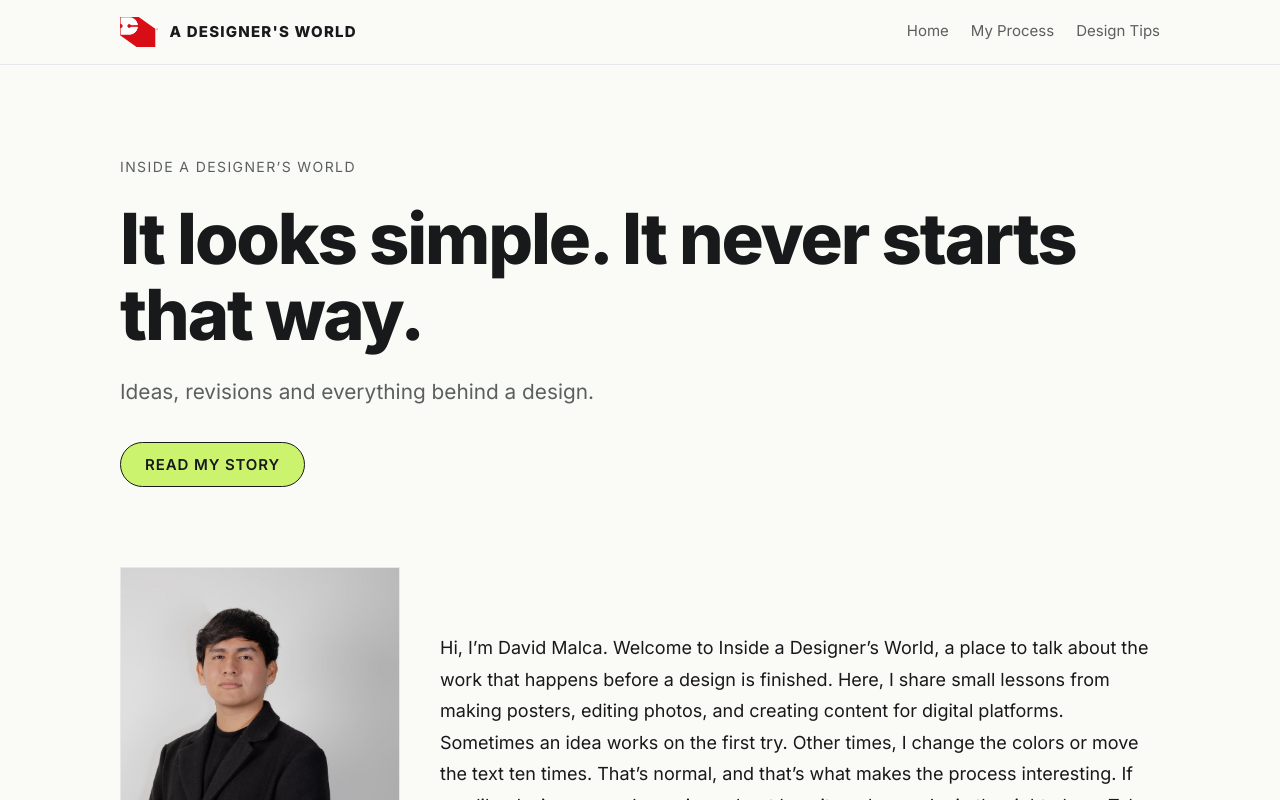
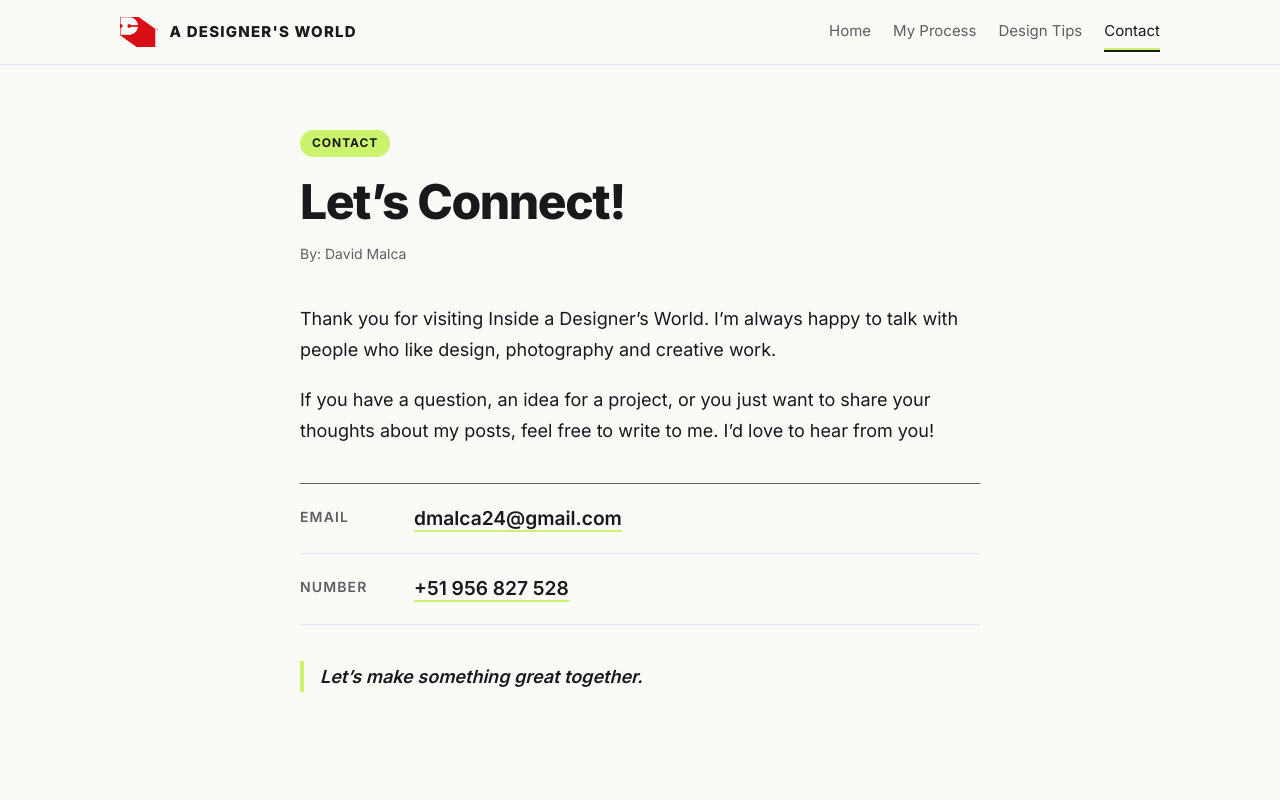
Before and after one commit to fabianrodriguez33/blog, a React (Vite) app: page /contact in a window 1280 px wide. Shown: the top 800 px of the page. Built offline with nearby package versions, Linux system fonts and the light colour scheme.

Commit message:
Add contact page

```diff
--- a/src/App.tsx
+++ b/src/App.tsx
@@ -5,6 +5,7 @@ import Footer from "./components/Footer";
 import Home from "./pages/Home";
 import MyProcess from "./pages/MyProcess";
 import DesignTips from "./pages/DesignTips";
+import Contact from "./pages/Contact";
 
 export default function App() {
   const { pathname } = useLocation();
@@ -19,7 +20,8 @@ export default function App() {
           <Route path="/" element={<Home />} />
           <Route path="/my-process" element={<MyProcess />} />
           <Route path="/design-tips" element={<DesignTips />} />
-          <Route path="*" element={<Home />} />
+          <Route path="/contact" element={<Contact />} />
+          <Route path="*"element={<Home />} />
         </Routes>
       </main>
       <Footer />
--- a/src/components/Header.tsx
+++ b/src/components/Header.tsx
@@ -12,6 +12,7 @@ export default function Header() {
           <NavLink to="/" end>Home</NavLink>
           <NavLink to="/my-process">My Process</NavLink>
           <NavLink to="/design-tips">Design Tips</NavLink>
+          <NavLink to="/contact">Contact</NavLink>
         </nav>
       </div>
     </header>
--- /dev/null
+++ b/src/pages/Contact.tsx
@@ -0,0 +1,27 @@
+import { AUTHOR } from "../config";
+
+export default function Contact() {
+  return (
+    <section className="container article">
+      <span className="badge">Contact</span>
+      <h1>Let’s Connect!</h1>
+      <p className="meta">By: {AUTHOR}</p>
+
+      <p>Thank you for visiting Inside a Designer’s World. I’m always happy to talk with people who like design, photography and creative work.</p>
+      <p>If you have a question, an idea for a project, or you just want to share your thoughts about my posts, feel free to write to me. I’d love to hear from you!</p>
+
+      <dl className="contact">
+        <div>
+          <dt>Email</dt>
+          <dd><a href="mailto:dmalca24@gmail.com">dmalca24@gmail.com</a></dd>
+        </div>
+        <div>
+          <dt>Number</dt>
+          <dd><a href="tel:+51956827528">+51 956 827 528</a></dd>
+        </div>
+      </dl>
+
+      <p className="question">Let’s make something great together.</p>
+    </section>
+  );
+}
--- a/src/styles.css
+++ b/src/styles.css
@@ -49,5 +49,10 @@ form .btn{justify-self:start}
 .comments li{border-top:1px solid var(--line);padding:16px 0}
 .comments time{color:var(--muted);font-size:13px;margin-left:10px}
 .comments p{margin:4px 0 0}.empty{color:var(--muted)}
+.contact{margin:36px 0;border-top:1px solid var(--muted)}
+.contact div{display:flex;gap:24px;padding:18px 0;border-bottom:1px solid var(--line)}
+.contact dt{width:90px;color:var(--muted);font-size:14px;font-weight:600;letter-spacing:.08em;text-transform:uppercase;padding-top:3px}
+.contact dd{margin:0;font-size:1.2rem;font-weight:600}
+.contact a{text-decoration:none;border-bottom:2px solid var(--lime)}
 .footer{border-top:1px solid var(--line);margin-top:60px;padding:30px 0;color:var(--muted);font-size:14px}
 @media(max-width:700px){.welcome{grid-template-columns:1fr;gap:24px}.portrait{max-width:280px}body{font-size:17px}.grid{grid-template-columns:1fr}.hero{padding-top:50px}}
```
